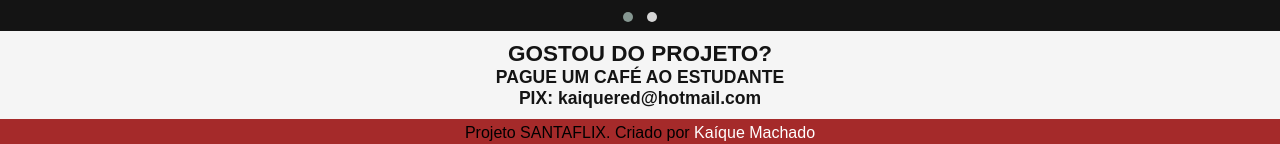
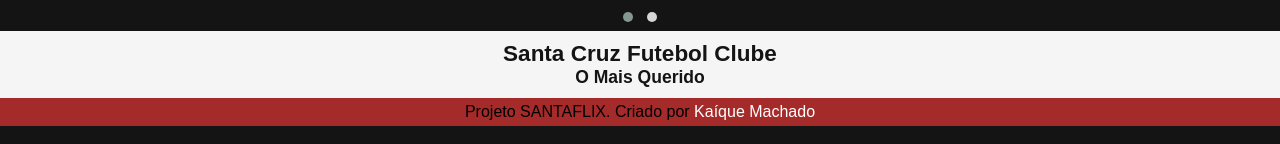
Before and after one commit to santaflix/santaflix.github.io, a plain HTML site: page index.html in a window 1280 px wide. Shown: the part 1842-1986 px from the top of the page. Drawn offline with Linux system fonts and the light colour scheme.

Commit message:
Update index.html

```diff
--- a/index.html
+++ b/index.html
@@ -142,9 +142,8 @@
     </div>
 
     <div class="pix">
-        <h2>GOSTOU DO PROJETO? </h2>
-        <h3>PAGUE UM CAFÉ AO ESTUDANTE</h3>
-        <h3>PIX: kaiquered@hotmail.com</h3>
+        <h2>Santa Cruz Futebol Clube</h2>
+        <h3>O Mais Querido</h3>
     </div>
 
     <footer class="page-footer">
```
